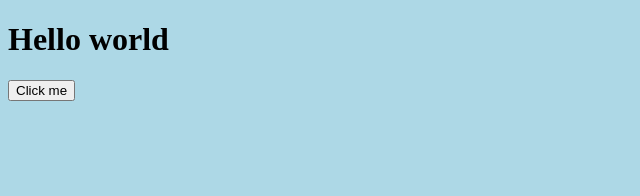
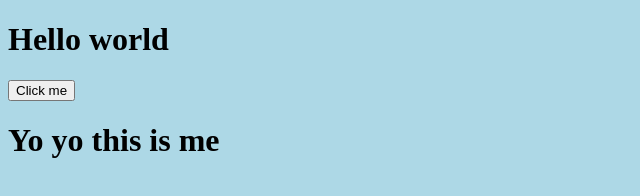
Before and after one commit to simo38c8/test, a plain HTML site: page index.html in a window 1280 px wide. Shown: the whole page, without its empty margins (0-640 px from the left). Drawn offline with Linux system fonts and the light colour scheme.

Commit message:
added yoyo tag

```diff
--- a/index.html
+++ b/index.html
@@ -9,5 +9,6 @@
 <body>
     <h1>Hello world</h1>
     <button>Click me</button>
+    <h1>Yo yo this is me</h1>
 </body>
 </html>
```
